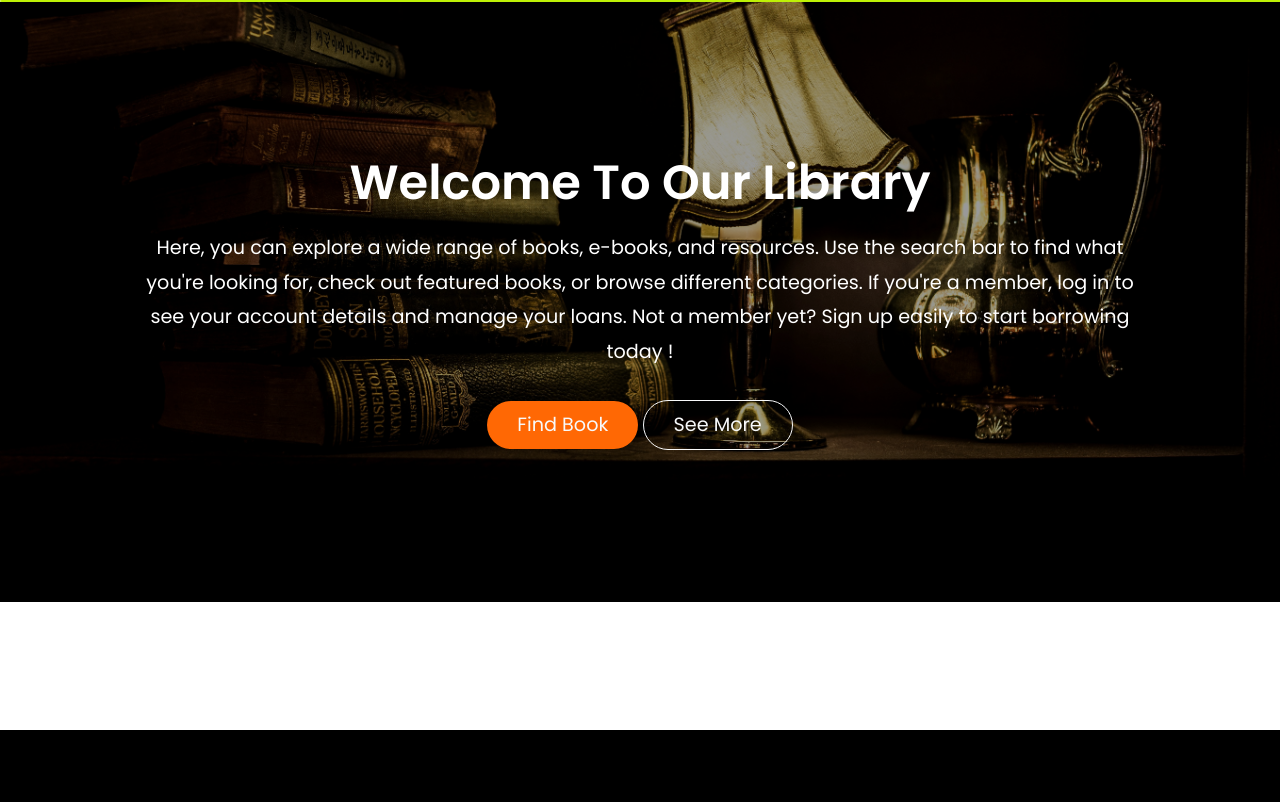
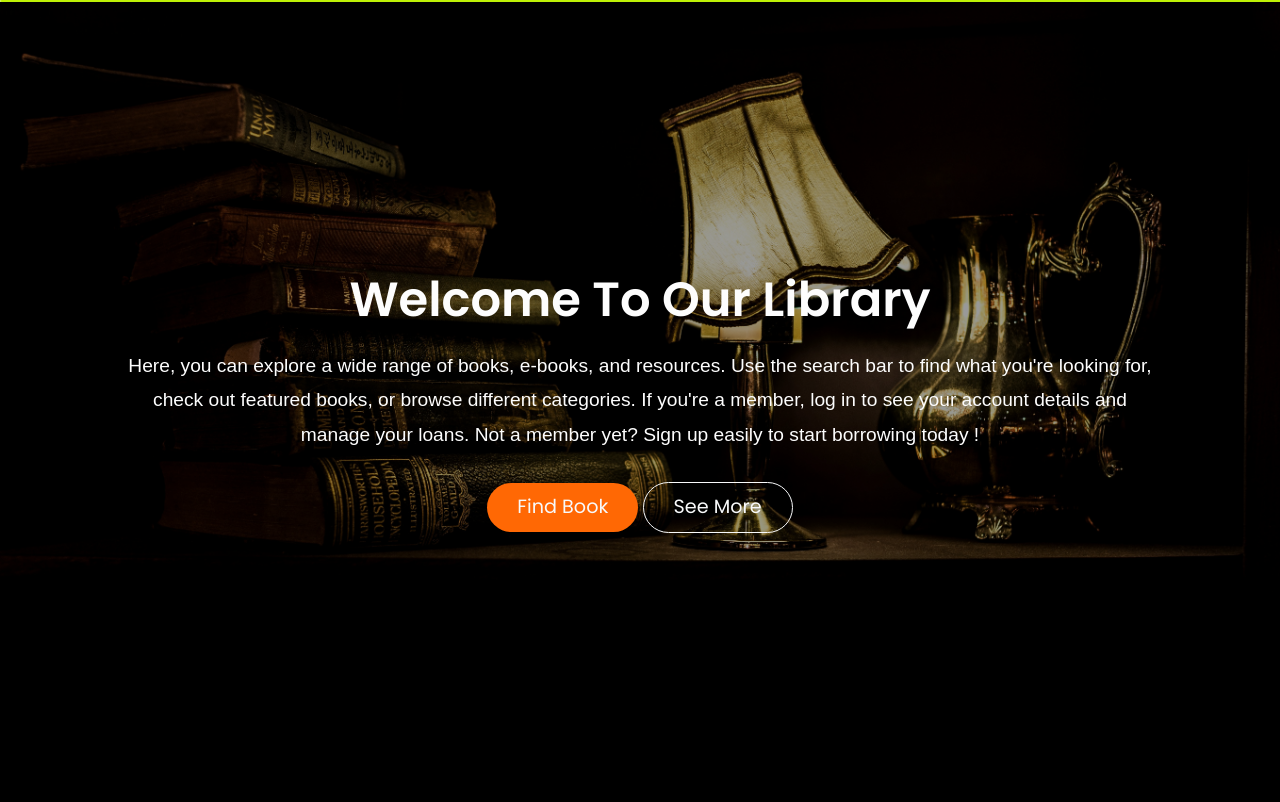
Before and after one commit to dilushamadushan/Online-Library-Management-System, a PHP site: page / in a window 1280 px wide. Shown: the part 70-872 px from the top of the page. Before the commit the page ends 800 px from the top, so only its background shows below. Run offline with PHP 8.4, Linux system fonts and the light colour scheme; some libraries are stand-ins or nearby versions.

Commit message:
updated some part

```diff
--- a/assets/css/index.css
+++ b/assets/css/index.css
@@ -2,14 +2,14 @@
     margin-top: 2px;
     background-size:cover;
     background-position: center;
-    height: 600px;
+    min-height: 100vh;
     position: relative;
     z-index: 1;
     display: flex;
     justify-content: center;
     align-items: center;
     text-align: center;
-    color: #fff;
+    color: #fdfdfd;
 }
 .section_1::before {
     content: '';
@@ -34,6 +34,7 @@
 }
 
 .section_1 p {
+    font-family:Arial, Helvetica, sans-serif;
     font-size: 1.2em;
     line-height: 1.8em;
     margin-bottom: 30px;
```
